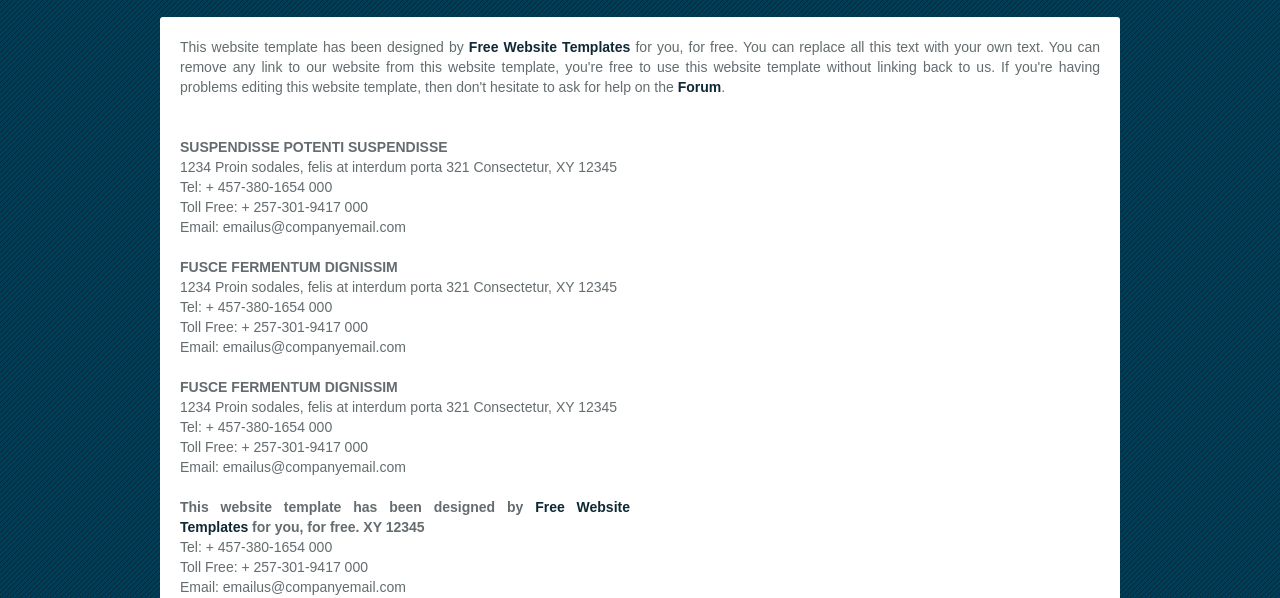
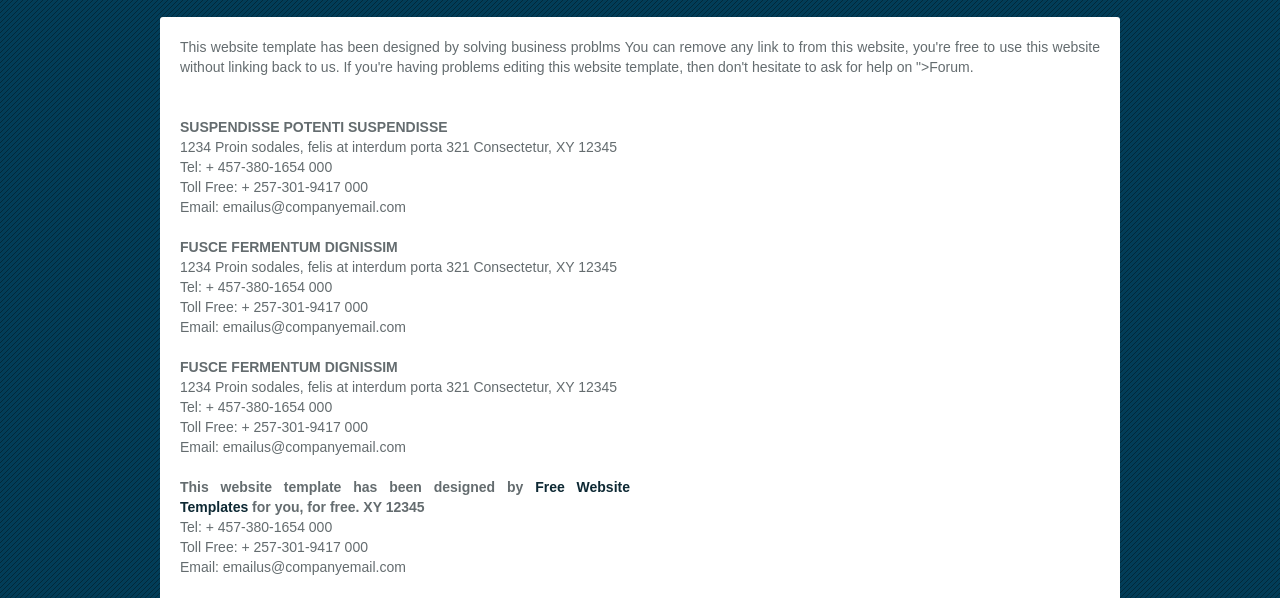
Before and after one commit to AfaqJanjua/web-assignment, a plain HTML site: page businesssolutions/contact.html in a window 1280 px wide. Shown: the part 202-800 px from the top of the page. Drawn offline with Linux system fonts and the light colour scheme.

Commit message:
Update contact.html

```diff
--- a/businesssolutions/contact.html
+++ b/businesssolutions/contact.html
@@ -34,9 +34,10 @@
 		<div class="background">
 			<div id="contacts">
 				<p>
-					This website template has been designed by <a href="http://www.freewebsitetemplates.com/">Free Website Templates</a> for you, for free. You can replace all this text with your own text.
-					You can remove any link to our website from this website template, you're free to use this website template without linking back to us.
-					If you're having problems editing this website template, then don't hesitate to ask for help on the <a href="http://www.freewebsitetemplates.com/forum/">Forum</a>.
+					This website template has been designed by solving business problms
+
+					You can remove any link to  from this website, you're free to use this website without linking back to us.
+					If you're having problems editing this website template, then don't hesitate to ask for help on ">Forum</a>.
 				</p>
 				<ul>
 					<li>
```
